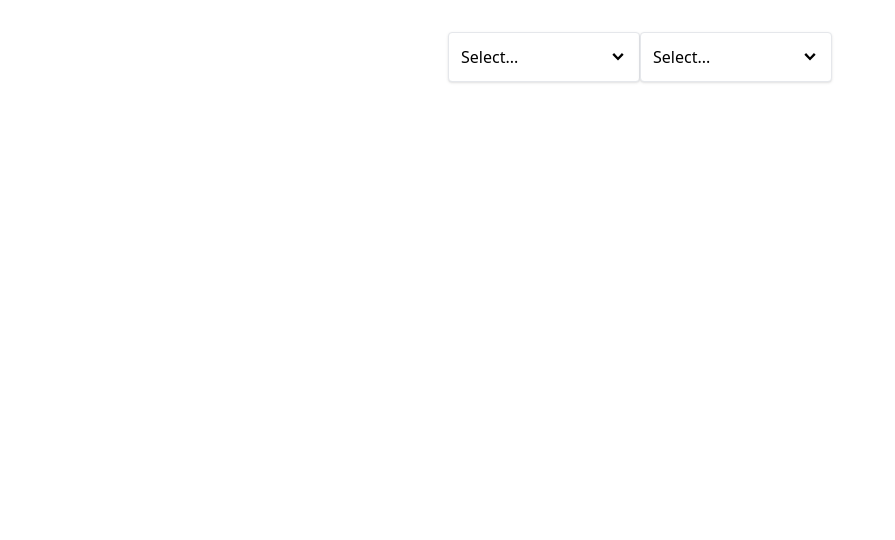
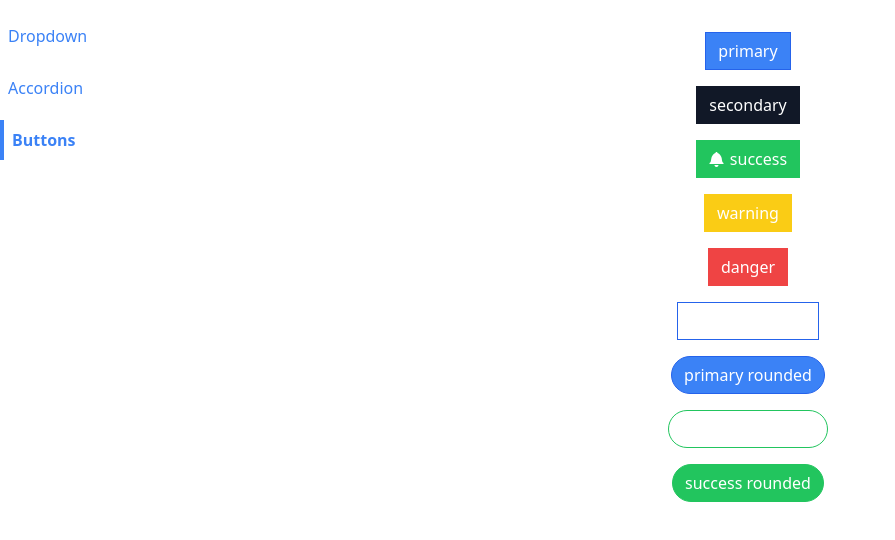
Before and after one commit to msa-ali/Custom-React-Components-and-Hooks, a React (Vite) app: page /buttons in a window 1280 px wide. Shown: the top 540 px of the page, without its empty margins (0-895 px from the left). Built offline with nearby package versions, Linux system fonts and the light colour scheme.

Commit message:
Custom Navigation Implementation

```diff
--- a/src/App.tsx
+++ b/src/App.tsx
@@ -1,24 +1,23 @@
-import { useState } from "react";
-import Dropdown, { DropdownItem } from "./components/Dropdown";
-
-
+import Link from "./components/Link";
+import Route from './components/Route';
+import Sidebar from "./components/Sidebar";
+import AccordionPage from "./pages/AccordionPage";
+import ButtonPage from "./pages/ButtonPage";
+import DropdownPage from "./pages/DropdownPage";
 function App() {
-  const [selection, setSelection] = useState<DropdownItem | null>(null);
-
-  const handleSelection = (option: DropdownItem) => setSelection(option);
-
-  const options = [
-    { label: 'Red', value: 'red' },
-    { label: 'Green', value: 'green' },
-    { label: 'Blue', value: 'blue' },
-  ];
-
-
   return (
-    <div className="flex flex-col justify-center items-center mt-8">
-      <div className="flex justify-between">
-        <Dropdown options={options} value={selection} onChange={handleSelection} />
-        <Dropdown options={options} value={selection} onChange={handleSelection} />
+    <div className="container mx-auto grid grid-cols-6 gap-4 mt-4">
+      <Sidebar />
+      <div className="col-span-5">
+        <Route path="/accordion">
+          <AccordionPage />
+        </Route>
+        <Route path="/buttons">
+          <ButtonPage />
+        </Route>
+        <Route path="/">
+          <DropdownPage />
+        </Route>
       </div>
     </div>
   );
--- /dev/null
+++ b/src/components/Link/index.tsx
@@ -0,0 +1,27 @@
+import classNames from "classnames";
+import useNavigation from "../../hooks/use-navigation";
+
+const Link = ({ to, children, className, activeClassName }: { to: string, children: React.ReactNode, className?: string, activeClassName?: string }) => {
+    const { navigate, currentPath } = useNavigation();
+
+    const handleClick = (event: any) => {
+        if (event.metaKey || event.ctrlKey) {
+            return;
+        }
+        event.preventDefault();
+        navigate(to);
+    };
+
+    const classes = classNames("text-blue-500", "cursor-pointer", "hover:underline", className, currentPath === to && activeClassName);
+
+    return (
+        <a
+            href={to}
+            onClick={handleClick}
+            className={classes}>
+            {children}
+        </a>
+    );
+}
+
+export default Link;
--- /dev/null
+++ b/src/components/Route/index.tsx
@@ -0,0 +1,18 @@
+import useNavigation from "../../hooks/use-navigation";
+
+type Props = {
+    path: string;
+    children: JSX.Element;
+}
+
+const Route = ({path, children}: Props) => {
+    const { currentPath } = useNavigation();
+
+    if (path === currentPath) {
+        return children;
+    }
+
+    return null;
+};
+
+export default Route;
--- /dev/null
+++ b/src/components/Sidebar/index.tsx
@@ -0,0 +1,31 @@
+import Link from "../Link";
+
+const links: { label: string, path: string }[] = [
+    { label: 'Dropdown', path: '/' },
+    { label: 'Accordion', path: '/accordion' },
+    { label: 'Buttons', path: '/buttons' },
+
+];
+
+const Sidebar = () => {
+    const renderedLinks = links.map(link => {
+        return (
+            <Link
+                key={link.label}
+                to={link.path}
+                className="mb-3 p-2"
+                activeClassName="border-l-4 border-blue-500 font-semibold"
+            >
+                {link.label}
+            </Link>
+        );
+    });
+
+    return (
+        <div className="sticky top-0 overflow-y-scroll flex flex-col items-start">
+            {renderedLinks}
+        </div>
+    );
+}
+
+export default Sidebar;
--- /dev/null
+++ b/src/context/navigation.tsx
@@ -0,0 +1,35 @@
+import { useState, useEffect, useContext, createContext, ReactNode, useCallback, useMemo } from 'react';
+
+interface NavigationContextState {
+    currentPath: string;
+    navigate: (to: string) => void;
+}
+
+const NavigationContext = createContext<NavigationContextState>({} as any);
+
+export function NavigationProvider({ children }: { children: ReactNode }) {
+    const [currentPath, setCurrentPath] = useState(location.pathname);
+
+    const navigate = useCallback((to: string) => {
+        window.history.pushState({}, '', to);
+        setCurrentPath(to);
+    }, []);
+
+    useEffect(() => {
+        const handler = () => {
+            setCurrentPath(location.pathname);
+        }
+        window.addEventListener('popstate', handler)
+        return () => {
+            window.removeEventListener('popstate', handler);
+        }
+    }, []);
+
+    return (
+        <NavigationContext.Provider value={{currentPath, navigate}}>
+            {children}
+        </NavigationContext.Provider>
+    );
+}
+
+export default NavigationContext;
--- /dev/null
+++ b/src/hooks/use-navigation.ts
@@ -0,0 +1,8 @@
+import { useContext } from "react";
+import NavigationContext from "../context/navigation";
+
+const useNavigation = () => {
+    return useContext(NavigationContext);
+};
+
+export default useNavigation;
--- a/src/main.tsx
+++ b/src/main.tsx
@@ -2,9 +2,12 @@ import React from 'react'
 import ReactDOM from 'react-dom/client'
 import App from './App'
 import './index.css'
+import { NavigationProvider } from './context/navigation'
 
 ReactDOM.createRoot(document.getElementById('root') as HTMLElement).render(
   <React.StrictMode>
-    <App />
+    <NavigationProvider>
+      <App />
+    </NavigationProvider>
   </React.StrictMode>,
 )
--- a/src/pages/ButtonPage.tsx
+++ b/src/pages/ButtonPage.tsx
@@ -4,7 +4,7 @@ import Button from "../components/Button";
 
 function ButtonPage() {
     return (
-        <div className="min-h-screen flex justify-center items-center flex-col">
+        <div className="flex justify-center items-center flex-col">
 
             <div className="mb-4 mt-4">
                 <Button appearance="primary" onDoubleClick={() => console.log("Double clicked!!!")}>primary </Button>
--- /dev/null
+++ b/src/pages/DropdownPage.tsx
@@ -0,0 +1,26 @@
+import { useState } from "react";
+import Dropdown, { DropdownItem } from "../components/Dropdown";
+
+
+function DropdownPage() {
+  const [selection, setSelection] = useState<DropdownItem | null>(null);
+
+  const handleSelection = (option: DropdownItem) => setSelection(option);
+
+  const options = [
+    { label: 'Red', value: 'red' },
+    { label: 'Green', value: 'green' },
+    { label: 'Blue', value: 'blue' },
+  ];
+
+
+  return (
+    <div className="flex flex-col justify-center items-center">
+      <div className="flex justify-between">
+        <Dropdown options={options} value={selection} onChange={handleSelection} />
+      </div>
+    </div>
+  );
+}
+
+export default DropdownPage;
```
